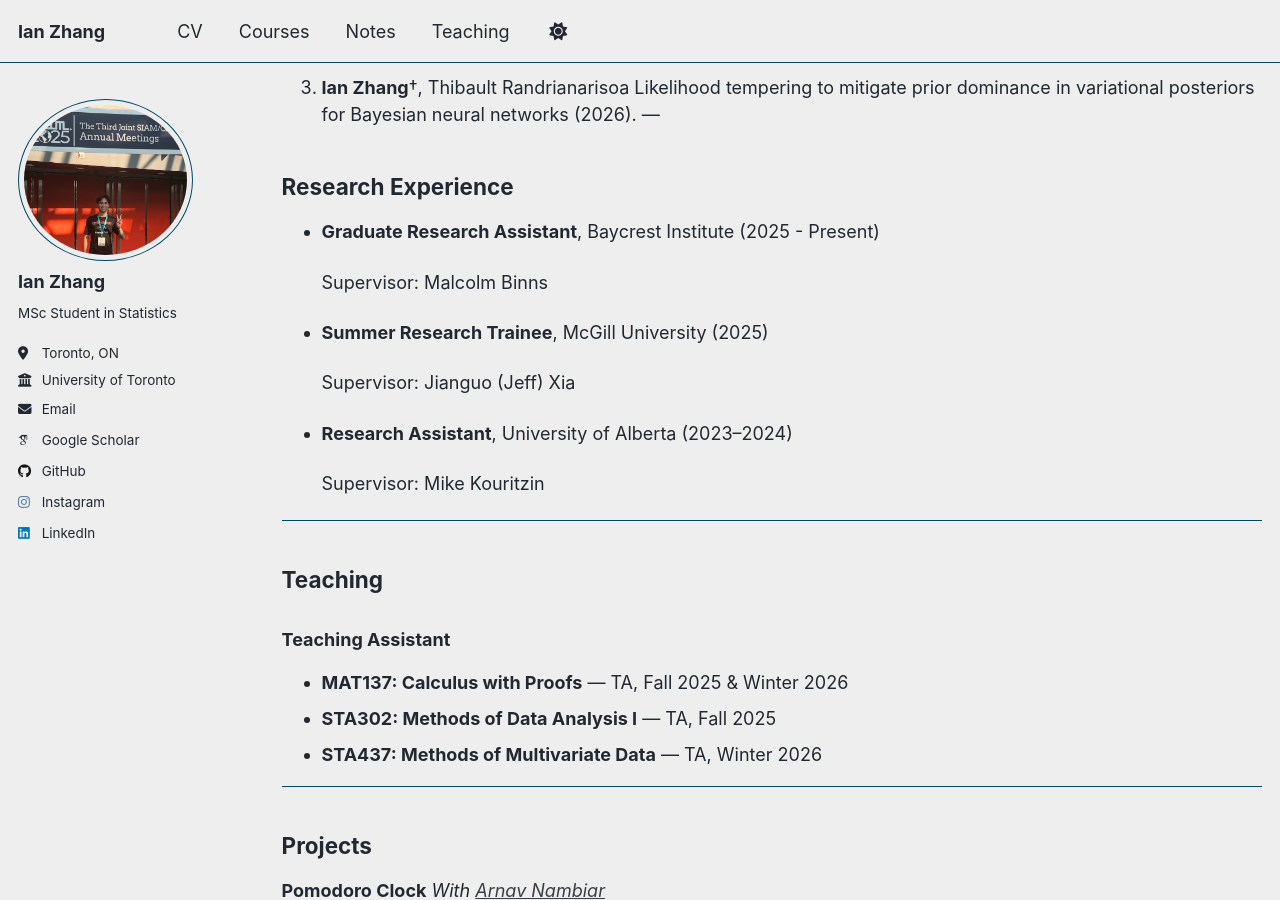
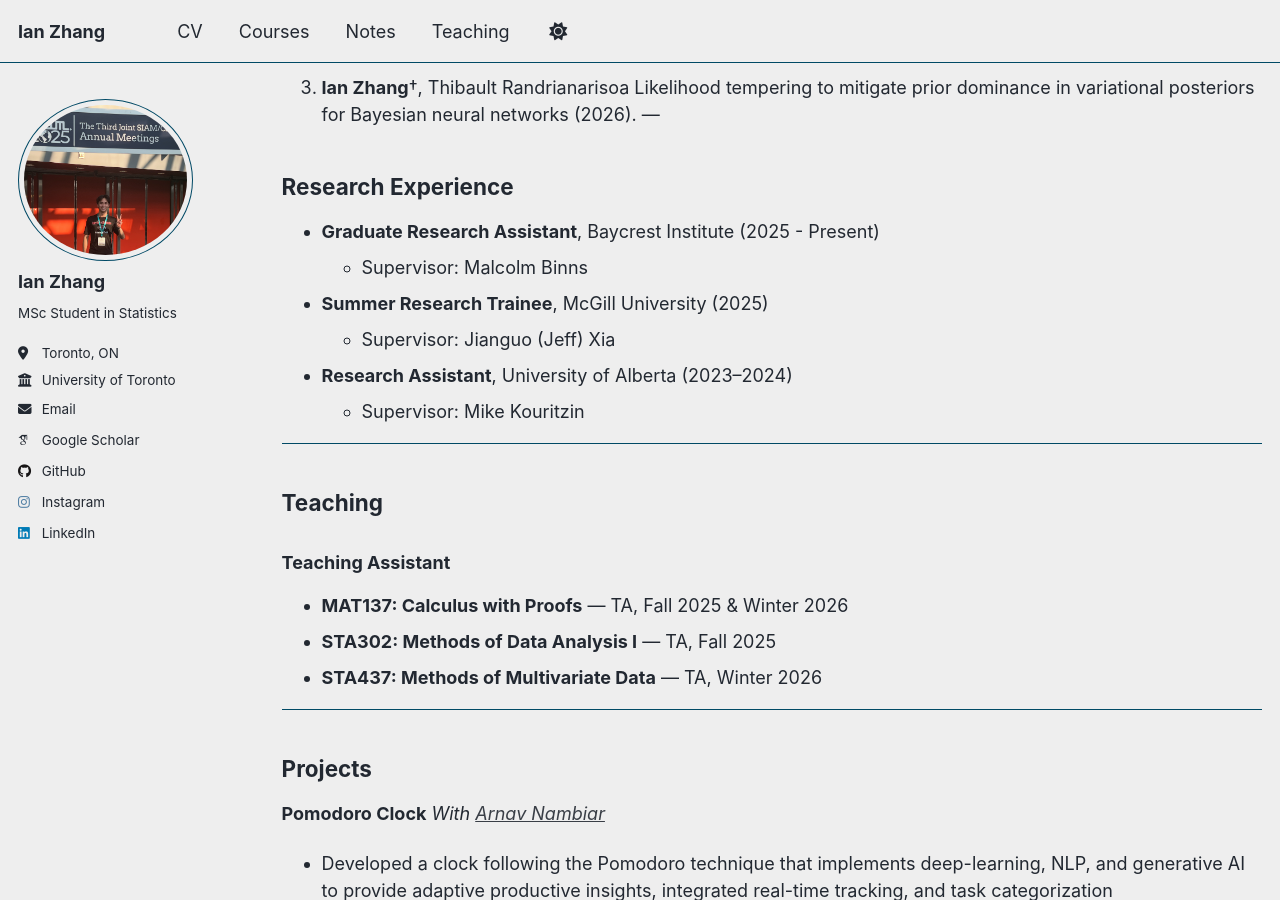
Before and after one commit to IanZhang42/ianwebsite, a Jekyll site: the page built from _pages/cv.md, in a window 1280 px wide and 900 px high, scrolled down 954 px. Built offline with Jekyll 4.4.1, drawn with Linux system fonts in a browser that asks for light colours; some web fonts are replaced; a script that is not in the unit is left out.

Commit message:
Standardize formatting in CV research experience
Formatted research experience section for consistency.

```diff
--- a/_pages/cv.md
+++ b/_pages/cv.md
@@ -43,16 +43,13 @@ redirect_from:
 
 ## Research Experience
 - **Graduate Research Assistant**, Baycrest Institute (2025 - Present)
-
-  Supervisor: Malcolm Binns
+  - Supervisor: Malcolm Binns
 
 - **Summer Research Trainee**, McGill University (2025)
-
-  Supervisor: Jianguo (Jeff) Xia
+  - Supervisor: Jianguo (Jeff) Xia
 
 - **Research Assistant**, University of Alberta (2023–2024)
-
-  Supervisor: Mike Kouritzin
+  - Supervisor: Mike Kouritzin
 
 ---
 
```
